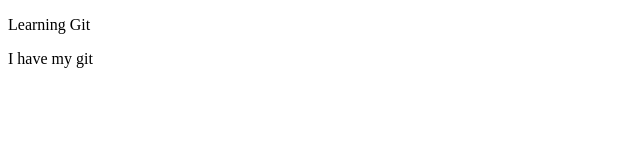
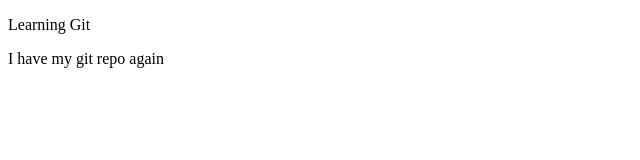
Before and after one commit to JaneDoeNg/mynewrepo, a plain HTML site: page index.html in a window 1280 px wide. Shown: the full height of the page, 0-640 px from the left. Drawn offline with Linux system fonts and the light colour scheme.

Commit message:
every change

```diff
--- a/index.html
+++ b/index.html
@@ -6,7 +6,8 @@
         <body>
             <main>
                 <p>Learning Git</p>
-                I have my git
+                I have my git repo
+                again
             </main>
         </body>
 
```
Also changed, not shown: index3.html (added, +7 -0 lines).
